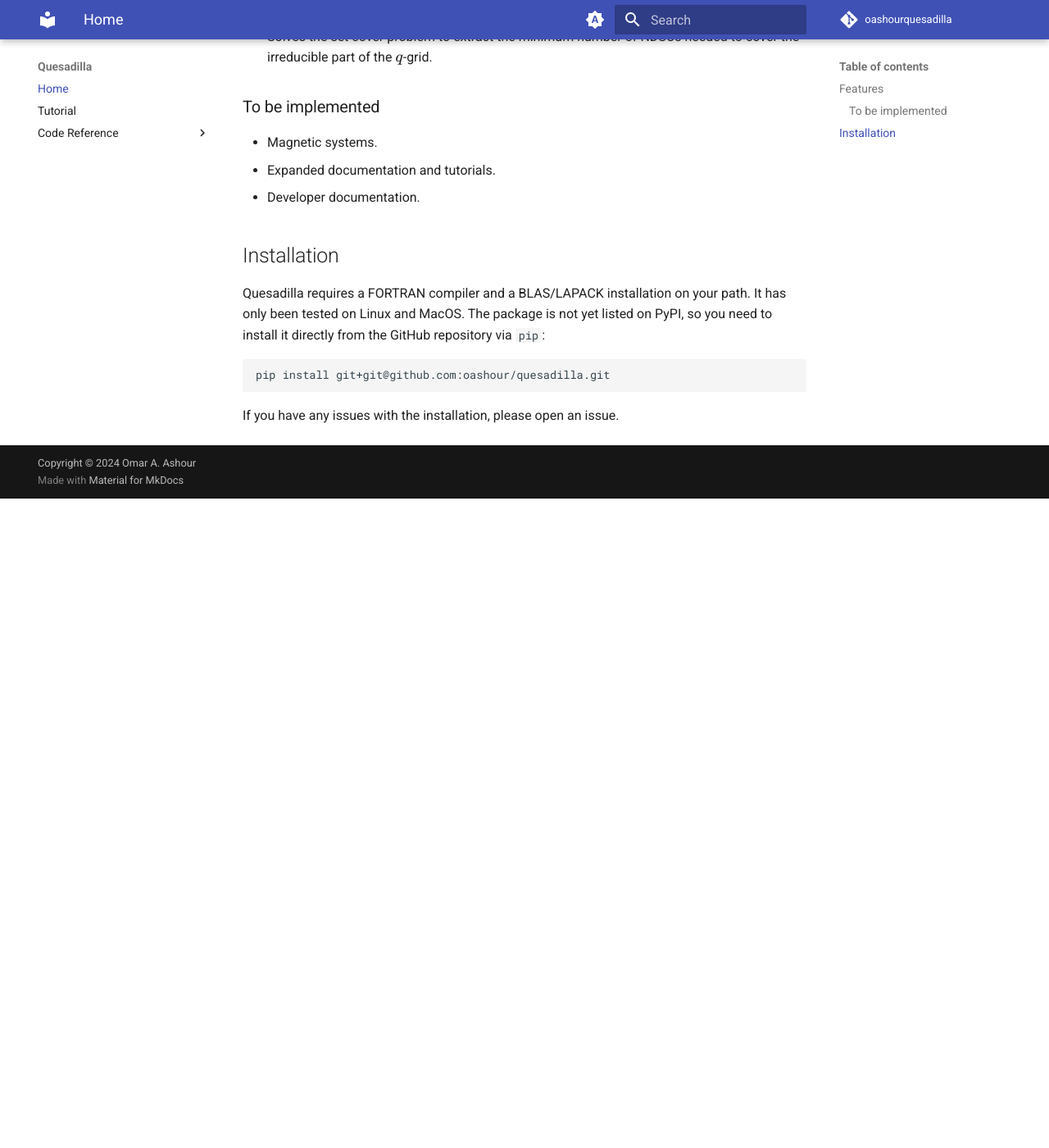
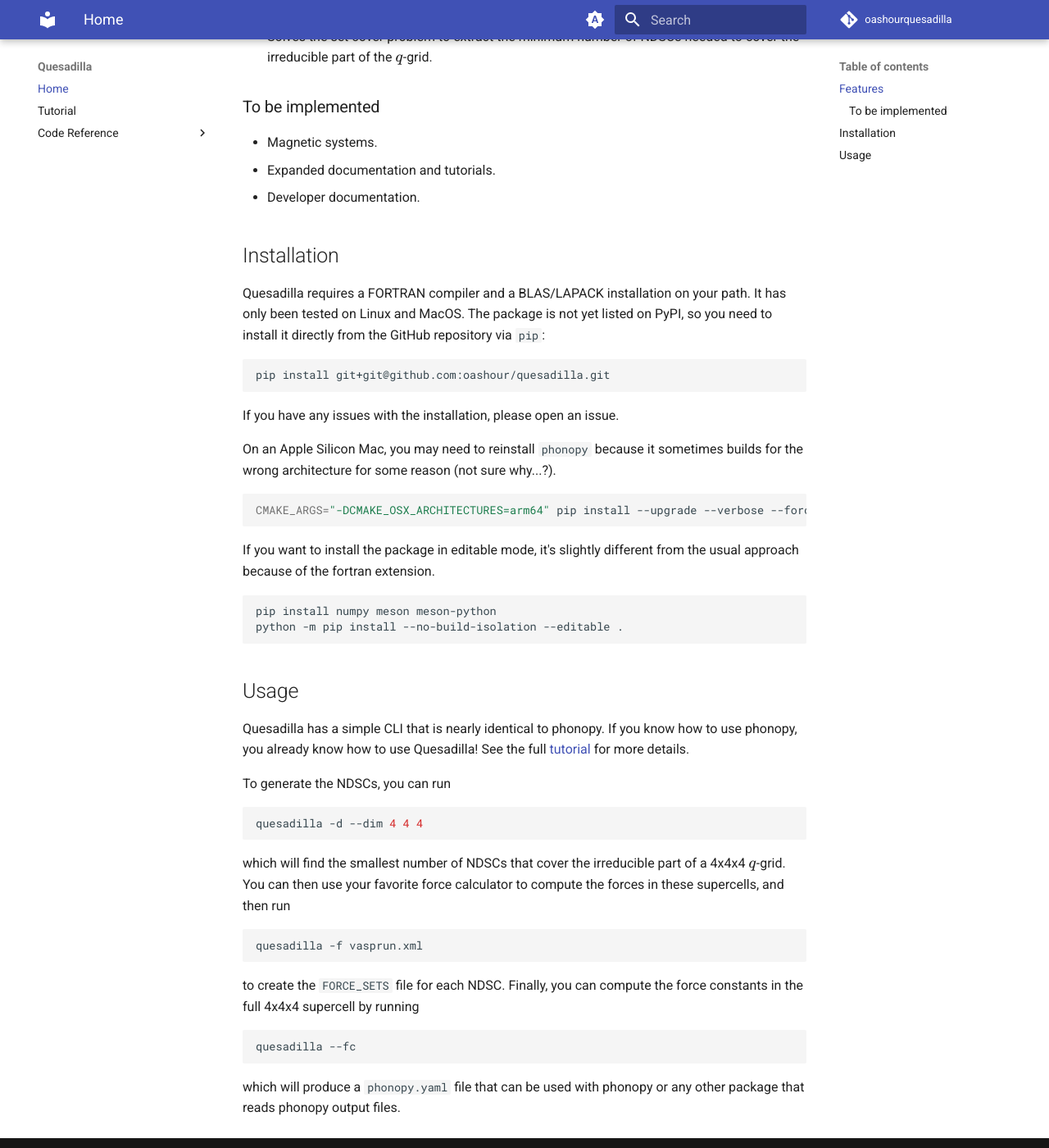
Before and after one commit to Griffin-Group/quesadilla, an MkDocs documentation site: the page built from docs/index.md, in a window 1280 px wide and 1400 px high, scrolled down 1077 px. Shown: the whole window at 82% size. Built offline with MkDocs 1.6.1 and Material for MkDocs 9.7.7, drawn with Linux system fonts in a browser that asks for light colours; comment, search, counter and statistics services are not loaded; the version menu is left out; before the commit the page ends 1685 px from its top, so only the background shows below that.

````diff
--- a/docs/index.md
+++ b/docs/index.md
@@ -28,3 +28,36 @@ pip install git+git@github.com:oashour/quesadilla.git
 ```
 
 If you have any issues with the installation, please open an issue.
+
+On an Apple Silicon Mac, you may need to reinstall `phonopy` because it sometimes builds for the wrong architecture for some reason (not sure why...?).
+```bash
+CMAKE_ARGS="-DCMAKE_OSX_ARCHITECTURES=arm64" pip install --upgrade --verbose --force-reinstall --no-cache-dir phonopy
+```
+
+If you want to install the package in editable mode, it's slightly different from the usual approach because of the fortran extension.
+
+```bash
+pip install numpy meson meson-python
+python -m pip install --no-build-isolation --editable .
+```
+
+## Usage
+Quesadilla has a simple CLI that is nearly identical to phonopy. If you know how to use phonopy, you already know how to use Quesadilla! See the full [tutorial](https://oashour.github.io/quesadilla/latest/tutorial.html) for more details.
+
+To generate the NDSCs, you can run
+
+```bash
+quesadilla -d --dim 4 4 4
+```
+which will find the smallest number of NDSCs that cover the irreducible part of a 4x4x4 $q$-grid. You can then use your favorite force calculator to compute the forces in these supercells, and then run
+
+```bash
+quesadilla -f vasprun.xml
+```
+to create the `FORCE_SETS` file for each NDSC. Finally, you can compute the force constants in the full 4x4x4 supercell by running
+
+```bash
+quesadilla --fc
+```
+
+which will produce a `phonopy.yaml` file that can be used with phonopy or any other package that reads phonopy output files.
--- a/pyproject.toml
+++ b/pyproject.toml
@@ -4,7 +4,7 @@ requires = ['meson-python', 'numpy']
 
 [project]
 name = "quesadilla"
-version = "0.0.0"
+version = "0.0.2"
 authors = [{ name = "Omar A. Ashour", email = "ashour@berkeley.edu" }]
 description = ""
 readme = "README.md"
````
Also changed, not shown: README.md (+27 -13 lines).
